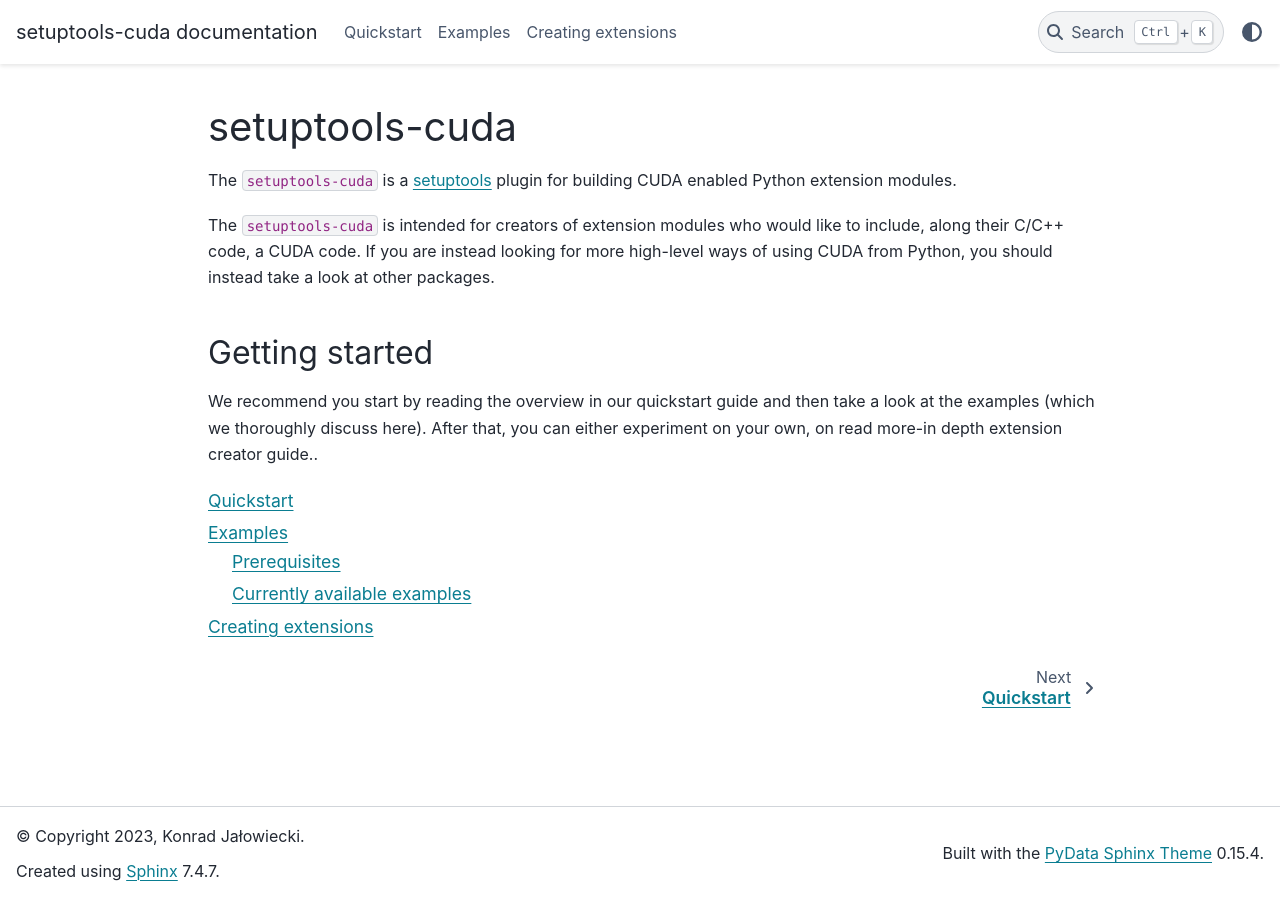
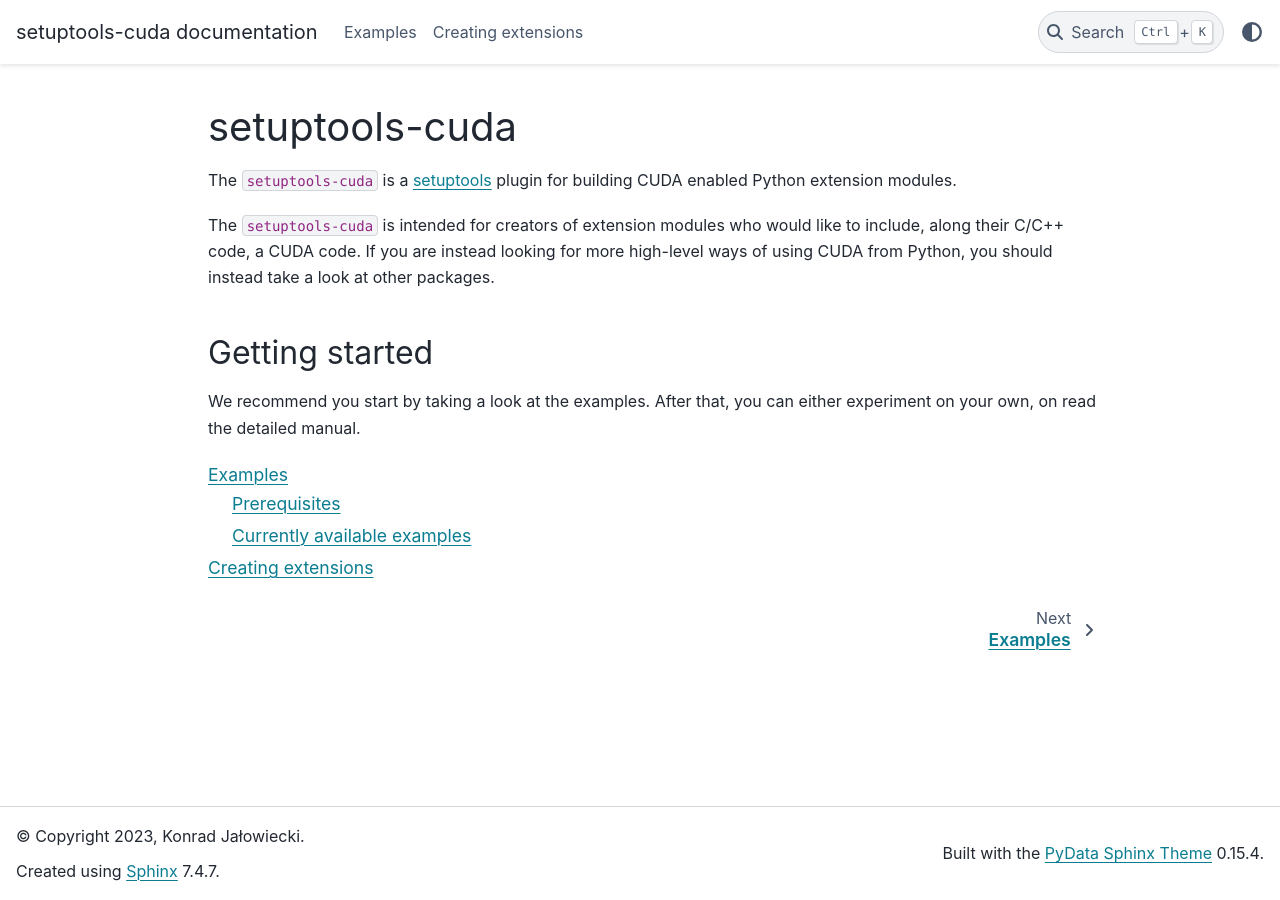
Before and after one commit to euro-hpc-pl/setuptools_cuda, a Sphinx documentation site: the page built from docs/source/index.md, in a window 1280 px wide. Built offline with Sphinx 7.4.7 and the PyData theme 0.15.4, drawn with Linux system fonts in a browser that asks for light colours.

Commit message:
Remove quickstart chapter

```diff
--- a/docs/source/index.md
+++ b/docs/source/index.md
@@ -14,16 +14,12 @@ should instead take a look at other packages.
 
 ## Getting started
 
-We recommend you start by reading the overview in our quickstart guide and then
-take a look at the examples (which we thoroughly discuss here). After
-that, you can either experiment on your own, on read more-in depth extension
-creator guide..
+We recommend you start by taking a look at the examples. After
+that, you can either experiment on your own, on read the detailed manual.
 
 :::{toctree}
 :maxdepth: 2
 
-
-quickstart.md
 examples/index.md
 creating_extensions.md
 :::
--- a/docs/source/quickstart.md
+++ /dev/null
@@ -1 +0,0 @@
-# Quickstart
```
